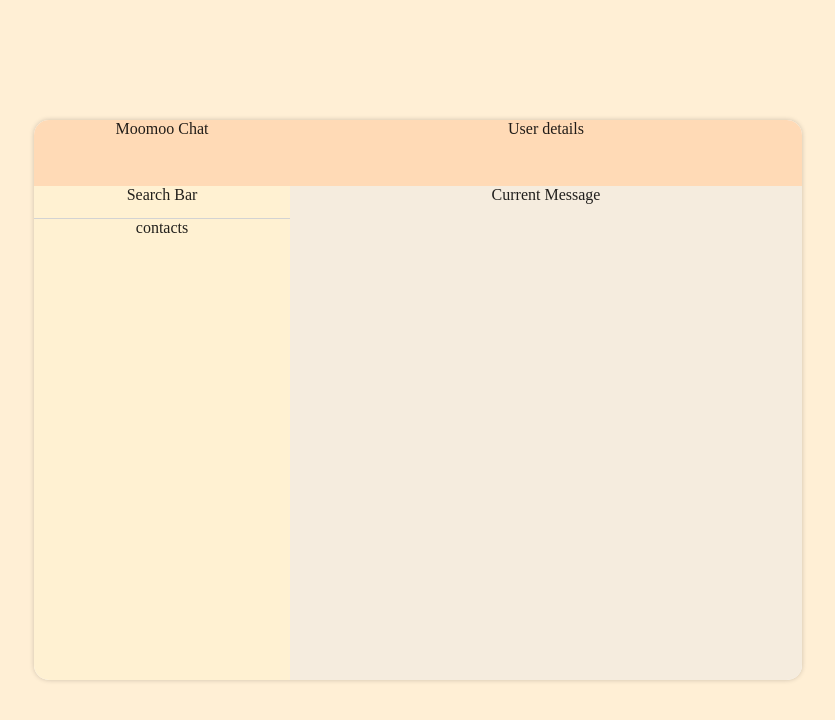
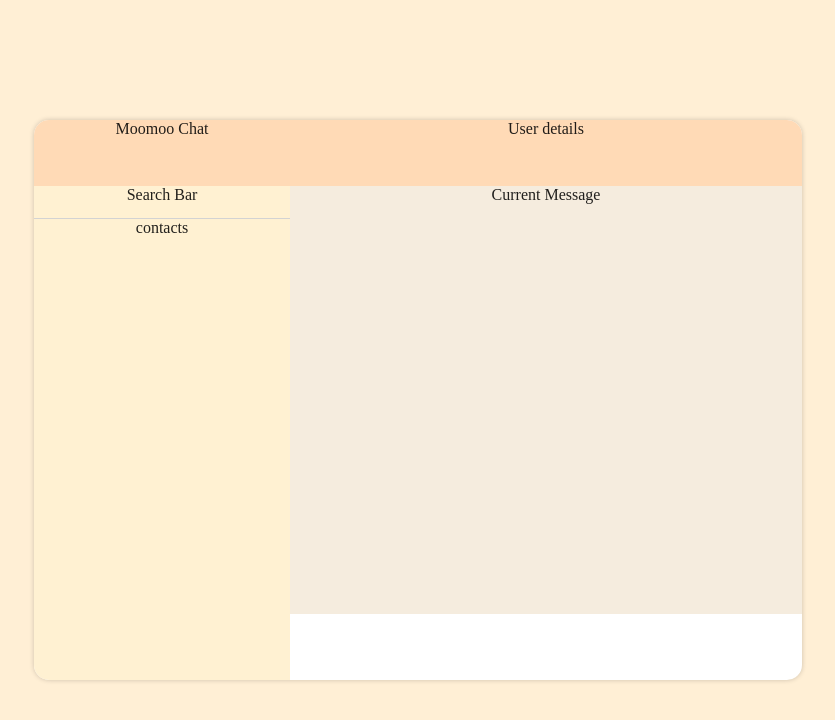
Before and after one commit to JeryllT/MooMooChat, a React (Create React App) app in the folder client/: page / in a window 1280 px wide. Shown: the top 720 px of the page, without its empty margins (222-1057 px from the left). Built offline with nearby package versions, Linux system fonts and the light colour scheme.

Commit message:
modularised layout through components

```diff
--- a/client/src/App.js
+++ b/client/src/App.js
@@ -3,14 +3,14 @@ import '@fontsource/roboto/300.css';
 import '@fontsource/roboto/400.css';
 import '@fontsource/roboto/500.css';
 import '@fontsource/roboto/700.css';
-import Registration from './pages/Registration';
-import Login from './pages/Login';
-import Chat from './pages/Chat';
+// import Registration from './pages/Registration';
+// import Login from './pages/Login';
+import Home from './pages/Home';
 
 function App() {
   return (
     <div className={appStyle.App}>
-      <Chat  />
+      <Home  />
     </div>
   );
 }
--- /dev/null
+++ b/client/src/components/Chat.js
@@ -0,0 +1,12 @@
+import ChatStyles from '../styles/Chat.module.css';
+
+const Chat = () => {
+
+    return (
+        <div className={ChatStyles['chat']}>
+            Current Message
+        </div>
+    )
+}
+
+export default Chat
--- /dev/null
+++ b/client/src/components/Contacts.js
@@ -0,0 +1,12 @@
+import ChatStyles from '../styles/Chat.module.css';
+
+const Contacts = () => {
+
+    return (
+            <div className={ChatStyles['contacts']}>
+                contacts
+            </div>
+    )
+}
+
+export default Contacts
--- /dev/null
+++ b/client/src/components/HeaderLeft.js
@@ -0,0 +1,12 @@
+import ChatStyles from '../styles/Chat.module.css';
+
+const Chat = () => {
+
+    return (
+        <div className={ChatStyles['header-left']}>
+            Moomoo Chat
+        </div>
+    )
+}
+
+export default Chat
--- /dev/null
+++ b/client/src/components/HeaderRight.js
@@ -0,0 +1,12 @@
+import ChatStyles from '../styles/Chat.module.css';
+
+const Contacts = () => {
+
+    return (
+            <div className={ChatStyles['header-right']}>
+                User details
+            </div>
+    )
+}
+
+export default Contacts
--- /dev/null
+++ b/client/src/components/SearchBar.js
@@ -0,0 +1,12 @@
+import ChatStyles from '../styles/Chat.module.css';
+
+const SearchBar = () => {
+
+    return (
+        <div className={ChatStyles['searchbar']}>
+            Search Bar
+        </div>
+    )
+}
+
+export default SearchBar
--- a/client/src/pages/Chat.js
+++ /dev/null
@@ -1,29 +0,0 @@
-import ChatStyles from '../styles/Chat.module.css';
-import Card from '@mui/material/Card';
-
-const Chat = () => {
-
-    return (
-            <div className={ChatStyles['grid-container']}>
-                <Card className={ChatStyles['chat-container']}>
-                    <div className={ChatStyles['header-left']}>
-                        Moomoo Chat
-                    </div>
-                    <div className={ChatStyles['searchbar']}>
-                        Search Bar
-                    </div>
-                    <div className={ChatStyles['contacts']}>
-                        contacts
-                    </div>
-                    <div className={ChatStyles['header-right']}>
-                        User details
-                    </div>
-                    <div className={ChatStyles['chat']}>
-                        Current Message
-                    </div>
-                </Card>
-            </div>
-    )
-}
-
-export default Chat
--- /dev/null
+++ b/client/src/pages/Home.js
@@ -0,0 +1,24 @@
+import ChatStyles from '../styles/Chat.module.css';
+import Card from '@mui/material/Card';
+import Chat from '../components/Chat';
+import Contacts from '../components/Contacts';
+import HeaderRight from '../components/HeaderRight';
+import HeaderLeft from '../components/HeaderLeft';
+import SearchBar from '../components/SearchBar';
+
+const Home = () => {
+
+    return (
+            <div className={ChatStyles['grid-container']}>
+                <Card className={ChatStyles['chat-container']}>
+                    <HeaderLeft />
+                    <HeaderRight />
+                    <SearchBar />
+                    <Contacts />
+                    <Chat />
+                </Card>
+            </div>
+    )
+}
+
+export default Home
--- a/client/src/styles/Chat.module.css
+++ b/client/src/styles/Chat.module.css
@@ -17,7 +17,7 @@
         "contacts chat chat"
         "contacts chat chat"
         "contacts chat chat"
-        "contacts chat chat";
+        "contacts message message";
     grid-column: 2 / 3;
     grid-row: 2 / 3;
     max-height: 70vh;
@@ -51,3 +51,7 @@
     grid-area: chat;
     background-color: #f5ecde;
 }
+
+.message {
+    grid-area: message;
+}
```
